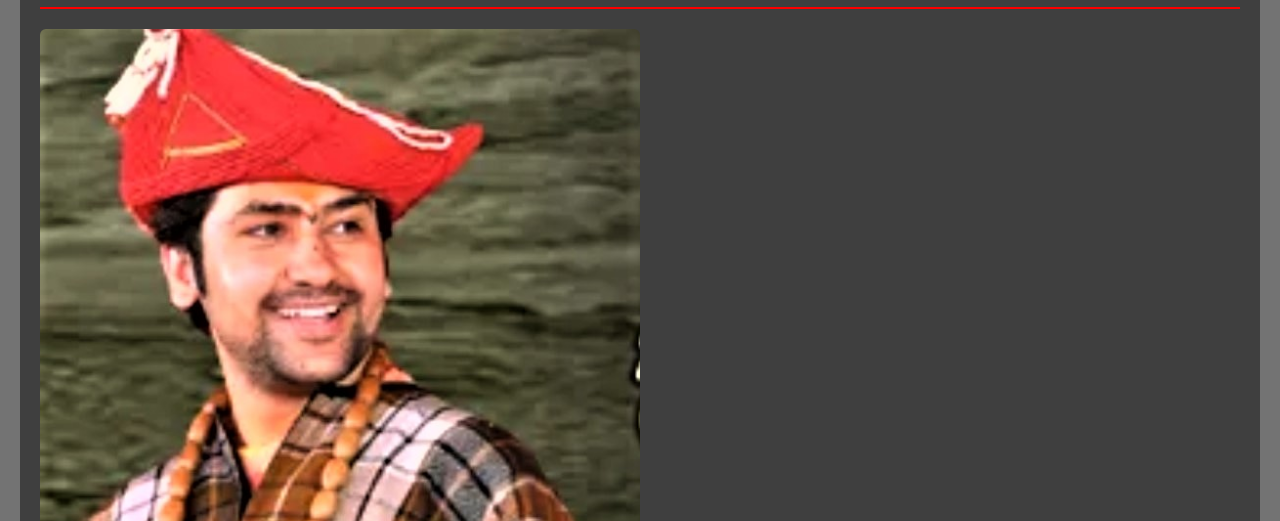
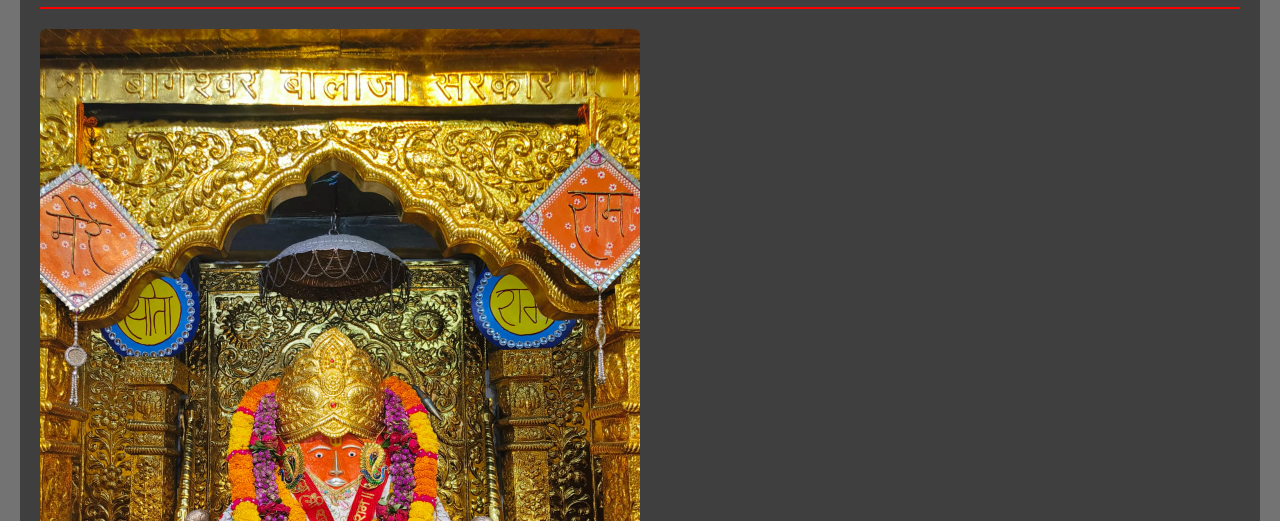
Before and after one commit to sitaram8084058008-pixel/Bageshwardhamsarkar, a plain HTML site: page index.html in a window 1280 px wide. Shown: the part 279-800 px from the top of the page. Drawn offline with Linux system fonts and the light colour scheme.

Commit message:
Update index.html

```diff
--- a/index.html
+++ b/index.html
@@ -143,7 +143,7 @@
     <hr class="red-line">
 
     <div id="b">
-      <img src="sitaram (2).jpg" class="responsive-img" alt="Bageshwar Dham Bala Ji">
+      <img src="wp15648808.jpg" class="responsive-img" alt="Bageshwar Dham Bala Ji">
     </div>
 
     <table>
```
